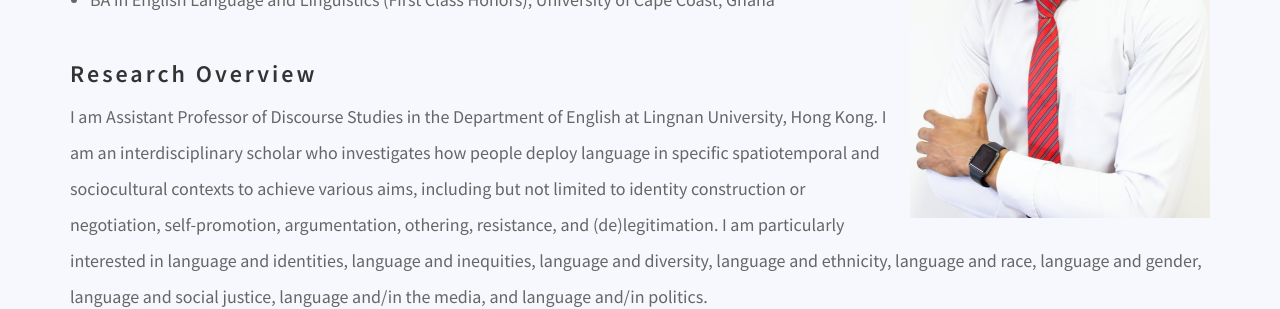
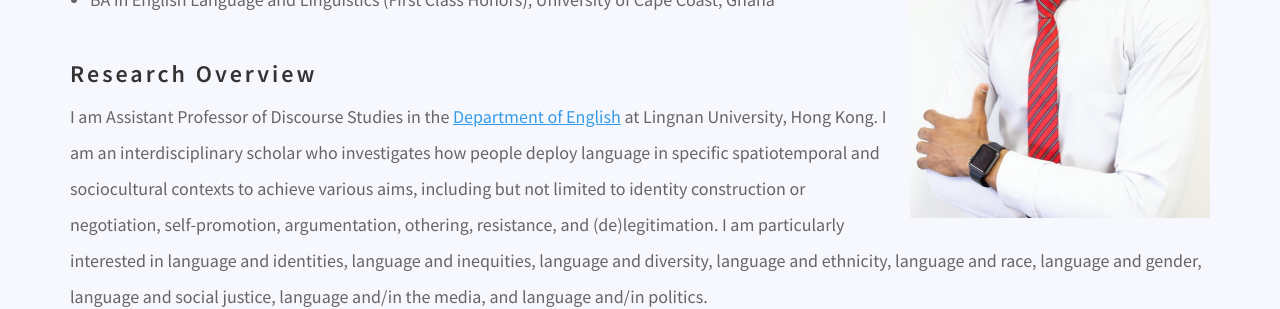
Before and after one commit to danielcornock/marknartey.com, a Jekyll site: the page built from index.md, in a window 1280 px wide. Shown: the part 620-929 px from the top of the page. Built offline with Jekyll 4.4.1, drawn with Linux system fonts in a browser that asks for light colours; nearby versions of some CDN libraries; a script that is not in the unit is left out; some of the changed lines change nothing that is shown.

Commit message:
Update Pages “about”

```diff
--- a/index.md
+++ b/index.md
@@ -17,7 +17,7 @@
 
 ## Research Overview
 
-I am Assistant Professor of Discourse Studies in the Department of English at Lingnan University, Hong Kong[](https://courses.uwe.ac.uk/QQ3C/english-language-and-linguistics). I am an interdisciplinary scholar who investigates how people deploy language in specific spatiotemporal and sociocultural contexts to achieve various aims, including but not limited to identity construction or negotiation, self-promotion, argumentation, othering, resistance, and (de)legitimation. I am particularly interested in language and identities, language and inequities, language and diversity, language and ethnicity, language and race, language and gender, language and social justice,  language and/in the media, and language and/in politics.
+I am Assistant Professor of Discourse Studies in the [Department of English](https://www.ln.edu.hk/eng) at Lingnan University, Hong Kong[](https://courses.uwe.ac.uk/QQ3C/english-language-and-linguistics). I am an interdisciplinary scholar who investigates how people deploy language in specific spatiotemporal and sociocultural contexts to achieve various aims, including but not limited to identity construction or negotiation, self-promotion, argumentation, othering, resistance, and (de)legitimation. I am particularly interested in language and identities, language and inequities, language and diversity, language and ethnicity, language and race, language and gender, language and social justice,  language and/in the media, and language and/in politics.
 
 My research has a critical orientation and an emancipatory objective. Hence, it sheds light on complex social issues in our rapidly changing world (e.g., decolonization, migration, race, gender, nationalism, social stratification), and illustrates how research on language use can translate into social transformation. My research also contributes to a perceptive understanding of our lived experience by describing how people make sense of their circumstances and happenings in their society as well as find meaning and purpose in our contemporary world. My published work draws heavily on comparative and interdisciplinary research frameworks and examines intercultural and sociocultural phenomena in Africa, Asia, Europe, the Caribbean, and North America.
 
```
